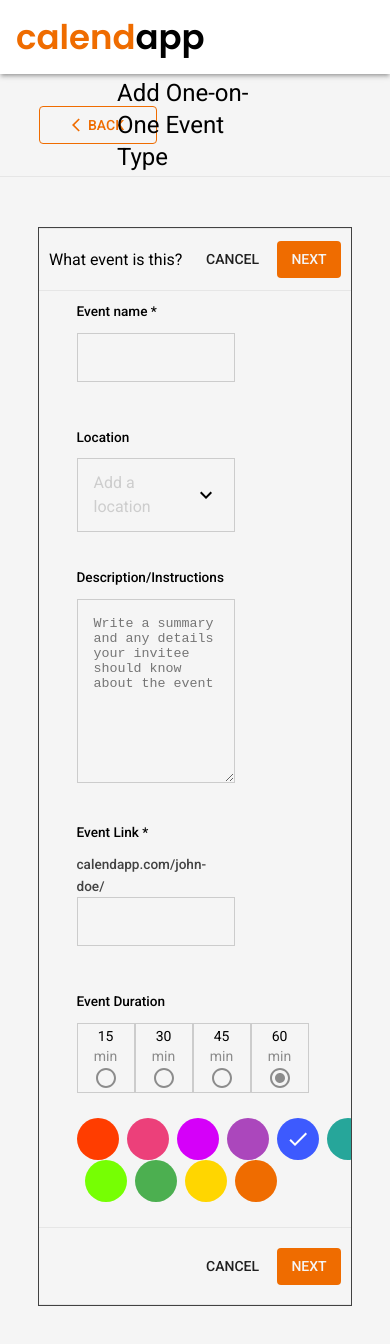
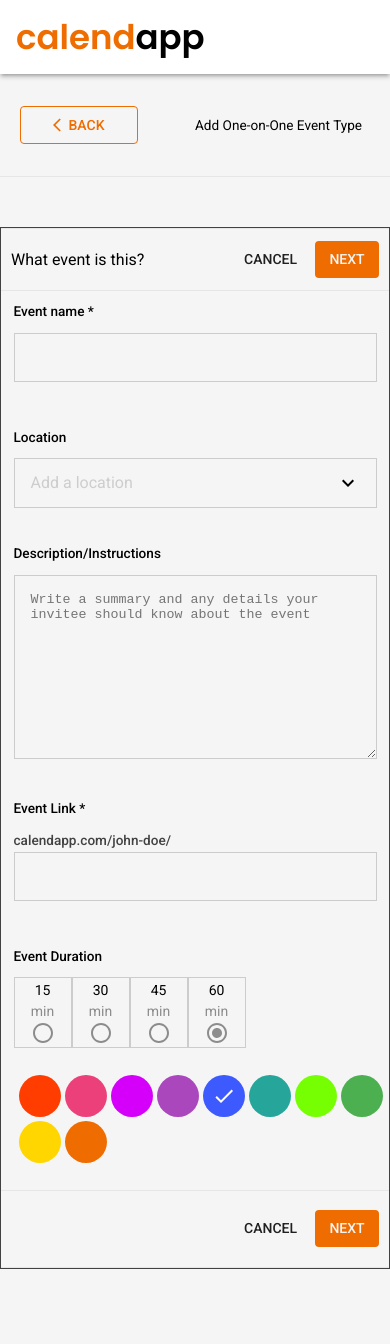
Before and after one commit to hatchways/team-matcha, a React (Create React App) app in the folder client/: page /events/event-type/solo in a window 390 px wide. Shown: the top 1344 px of the page. Built offline with nearby package versions, Linux system fonts and the light colour scheme.

Commit message:
media queries added to soloEventPage

```diff
--- a/client/src/pages/EventTypePage/SoloEventPage/SoloEventPage.js
+++ b/client/src/pages/EventTypePage/SoloEventPage/SoloEventPage.js
@@ -1,7 +1,7 @@
 // importing modules
 import React, { Component } from 'react';
 import { withRouter } from 'react-router-dom';
-import { Box, Button, MenuList, MenuItem, Paper, Radio, Typography } from '@material-ui/core';
+import { Box, MenuList, MenuItem, Paper, Radio, Typography } from '@material-ui/core';
 import ExpandMoreIcon from '@material-ui/icons/ExpandMore';
 import ExpandLessIcon from '@material-ui/icons/ExpandLess';
 import LocationOnIcon from '@material-ui/icons/LocationOn';
@@ -84,7 +84,7 @@
             const event = {
                 eventColor: this.state.eventColor,
                 eventDescription: this.state.eventDescription,
-                eventDuration: this.state.eventDuration,
+                eventDuration: parseInt(this.state.eventDuration),
                 eventLink: this.state.eventLink.replace(/\s+/g, '-').toLowerCase(),
                 eventLocation: this.state.eventLocation,
                 eventName: this.state.eventName,
@@ -253,7 +253,7 @@
                             </Box>
                         </Box>
 
-                        <Box className="soloEvent__form--input">
+                        <Box className="soloEvent__form--input soloEvent__form--radio">
                             <RadioColorList
                             eventColor={this.state.eventColor}
                             handleUserInput={this.handleUserInput}
--- a/client/src/pages/EventsPage/EventPageCard/EventsPageCard.js
+++ b/client/src/pages/EventsPage/EventPageCard/EventsPageCard.js
@@ -3,7 +3,7 @@
 import { Button, Box, Typography, MenuItem, MenuList, Paper } from '@material-ui/core';
 import EditIcon from '@material-ui/icons/Edit';
 import DeleteIcon from '@material-ui/icons/Delete';
-import FileCopyIcon from '@material-ui/icons/FileCopy';
+// import FileCopyIcon from '@material-ui/icons/FileCopy'; // use later
 import SettingsIcon from '@material-ui/icons/Settings';
 import ScheduleIcon from '@material-ui/icons/Schedule';
 
@@ -27,10 +27,12 @@
                         <DeleteIcon className="eventCard__col--settings--dropdown--icon"/>
                         Delete
                     </MenuItem>
-                    <MenuItem className="eventCard__col--settings--dropdown--item">
+                    {/*<MenuItem className="eventCard__col--settings--dropdown--item">
                         <FileCopyIcon className="eventCard__col--settings--dropdown--icon"/>
                         Clone
                     </MenuItem>
+                    keep for later
+                    */}
                 </MenuList>
             </Paper> : null }
         </Box>
--- a/client/src/styles/components/EventTypePage.scss
+++ b/client/src/styles/components/EventTypePage.scss
@@ -1,4 +1,5 @@
 .eventType{
+    padding-bottom: 50px;
     @include applyFlex(center, center, column);
     width: 100%;
 
@@ -52,3 +53,62 @@
         }
     }
 }
+
+// Extra small devices (portrait phones, less than 576px)
+@media (max-width: 575.98px) {
+    .eventType{
+        &__header{
+            width: 90%;
+            &--text{
+                position: absolute;
+                right: 0;
+                top: 50%;
+                transform: translate(0, -50%);
+                font-size: .85rem !important;
+                text-align: left;
+            }
+        }
+        &__types{
+            @include applyFlex(flex-start, flex-start, column);
+            width: 90%;
+            &--col{
+                @include applyFlex(center, flex-start);
+                width: 100%;
+            }
+            &--btn{
+                margin-top: 10px !important;
+                width: 100%;
+            }
+            &--icon{
+                font-size: 2.5rem !important;
+            }
+        }
+    }
+}
+
+// Small devices (landscape phones, 576px and up)
+@media (min-width: 576px) and (max-width: 798.98px) {
+    .eventType{
+        &__header{
+            width: 90%;
+            &--text{
+                font-size: 1rem !important;
+            }
+        }
+        &__types{
+            @include applyFlex(flex-start, flex-start, column);
+            width: 90%;
+            &--col{
+                @include applyFlex(center, flex-start);
+                width: 100%;
+            }
+            &--btn{
+                margin-top: 10px !important;
+                width: 100%;
+            }
+            &--icon{
+                font-size: 2.5rem !important;
+            }
+        }
+    }
+}
--- a/client/src/styles/components/SoloEvent.scss
+++ b/client/src/styles/components/SoloEvent.scss
@@ -91,7 +91,7 @@
                 &--link{
                     color: $gray;
                     font-size: .85rem !important;
-                    width: 33%;
+                    width: 50%;
                 }
             }
             &--name,
@@ -113,8 +113,6 @@
             }
         }
         &--radio{
-            @include applyFlex(center, space-between);
-            width: 43.5%;
             &--red{
                 background-color: #ff3d00 !important;
                 color: white !important;
@@ -201,17 +199,65 @@
     }
 }
 
-// colorList: [
-//     "#ff3d00",
-//     '#ec407a',
-//     "#d500f9",
-//     "#ab47bc",
-//     "#3d5afe",
-//     "#26a69a",
-//     "#76ff03",
-//     "#4caf50",
-//     "#ffd600",
-//     "#ef6c00"
-// ]
+// Extra small devices (portrait phones, less than 576px)
+@media (max-width: 575.98px) {
+    .soloEvent{
+        &__form{
+            width: 100%; // ! mq
+            &--label{
+                &--link{
+                    width: 100%;
+                }
+            }
+            &--location{
+                width: 85%; // ! mq
+            }
+            &--input{
+                margin-left: 25px;
+                &--name,
+                &--location,
+                &--textarea,
+                &--link{
+                    width: 85%; // ! mq
+                }
+            }
+            &--radio{
+                @include applyFlex(flex-start, flex-start);
+                flex-wrap: wrap;
+                width: 98%;
+                &--red,
+                &--pink,
+                &--violet,
+                &--purple,
+                &--blue,
+                &--teal,
+                &--lime,
+                &--green,
+                &--yellow,
+                &--orange{
+                    margin: 2px !important;
+                }
+            }
+        }
+    }
+}
 
-// docker-compose exec server python manage.py recreate_db
+// Small devices (landscape phones, 576px and up)
+@media (min-width: 576px) and (max-width: 798.98px) {
+    .soloEvent{
+        &__form{
+            width: 100%; // ! mq
+            &--location{
+                width: 85%; // ! mq
+            }
+            &--input{
+                &--name,
+                &--location,
+                &--textarea,
+                &--link{
+                    width: 85%; // ! mq
+                }
+            }
+        }
+    }
+}
```
